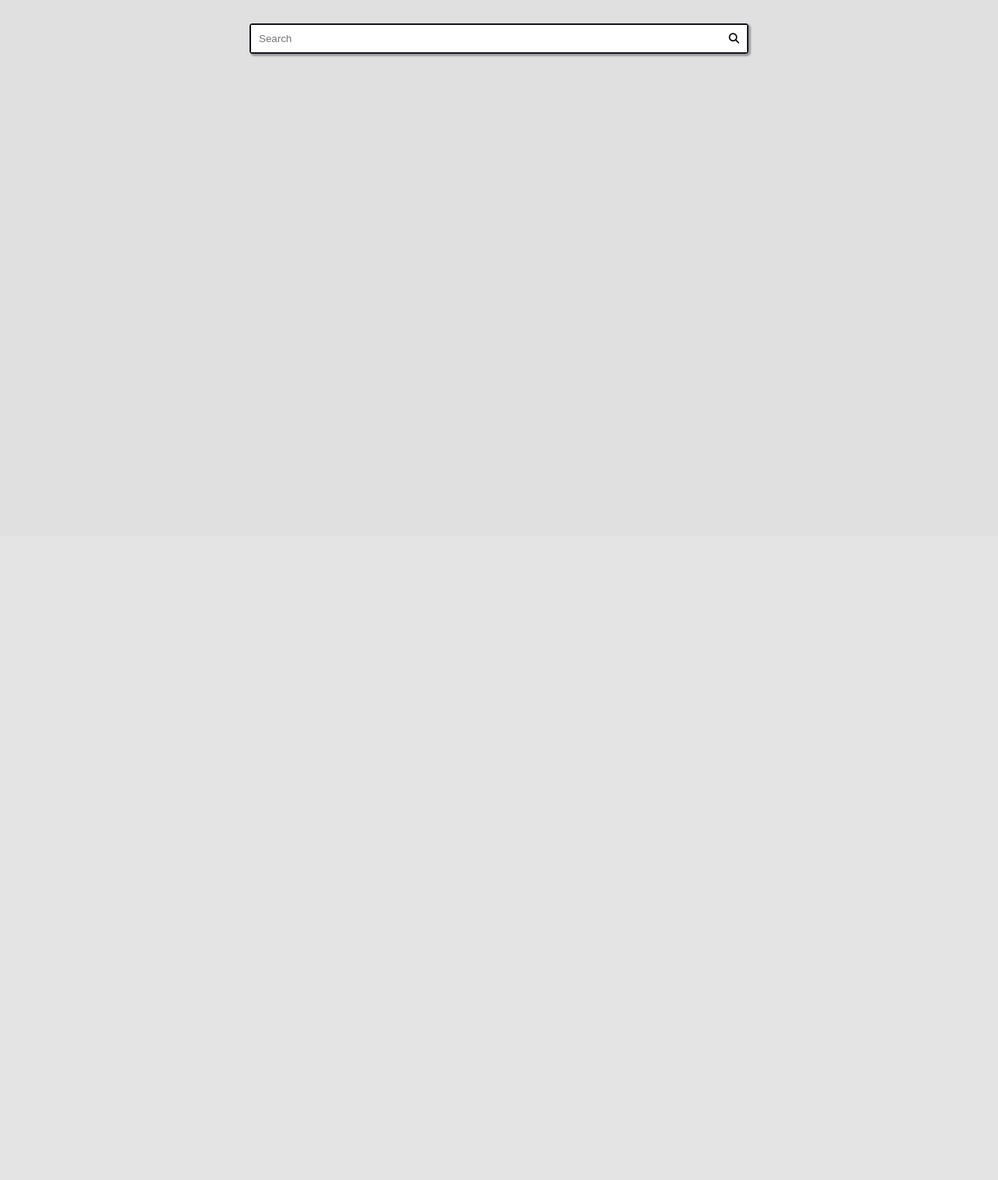
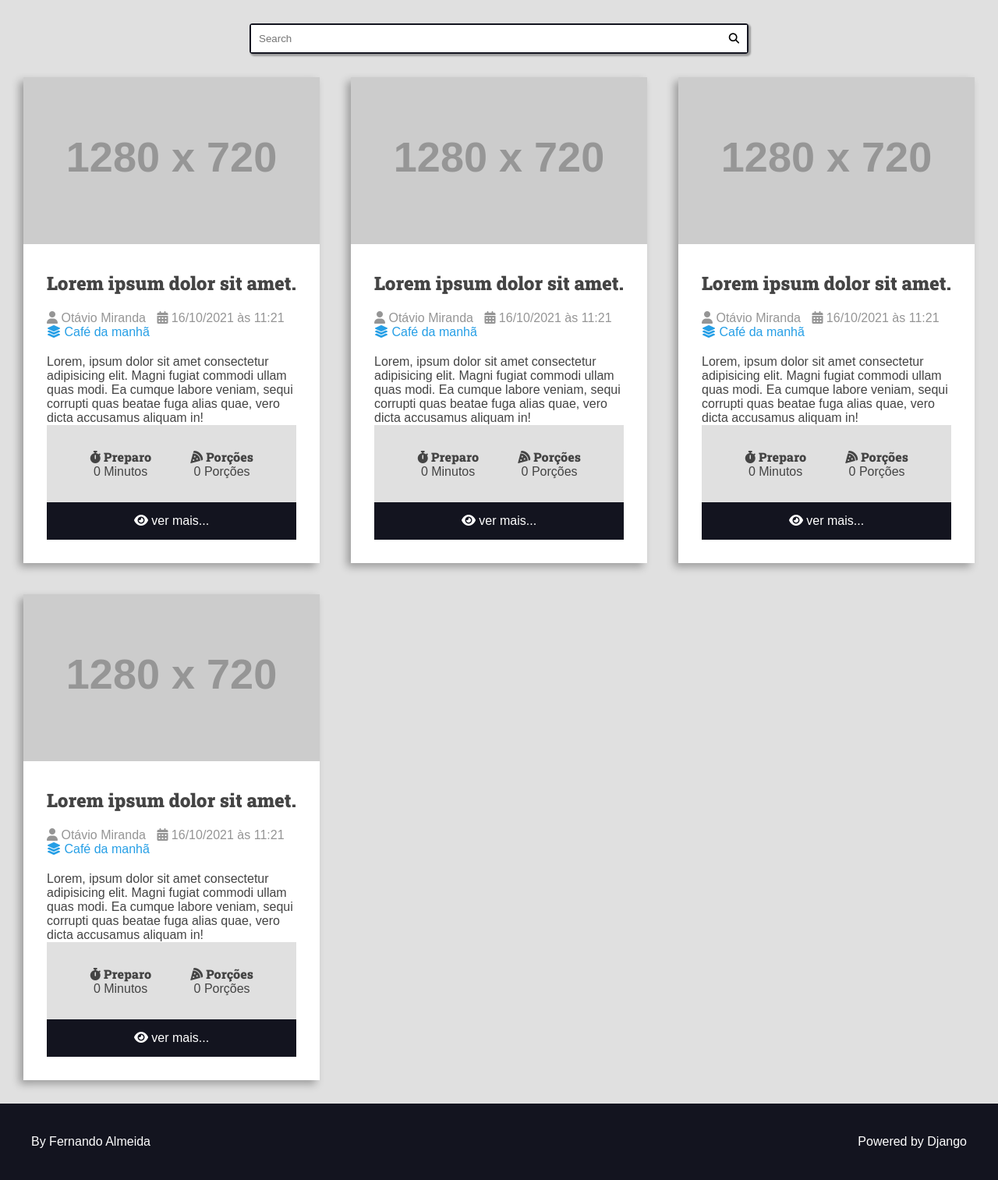
Before and after one commit to Fercolax/curso-django-1, a Django app: page / in a window 1280 px wide. Shown: the part 113-1626 px from the top of the page at 78% size. Before the commit the page ends 186 px from the top, so only its background shows below. Run offline with Django 5.2, Linux system fonts and the light colour scheme; grey boxes labelled with a size stand in for pictures from a placeholder-image service; some libraries are stand-ins or nearby versions.

Commit message:
criação do card de receitas e footer

```diff
--- a/recipes/templates/recipes/pages/home.html
+++ b/recipes/templates/recipes/pages/home.html
@@ -7,11 +7,16 @@
 
     <main class="main-content-container">
         <div class="main-content main-content-list container">
-
+            {% include 'recipes/partials/recipe.html' %}
+            {% include 'recipes/partials/recipe.html' %}
+            {% include 'recipes/partials/recipe.html' %}
+            {% include 'recipes/partials/recipe.html' %}
+            </div>
 
         </div>
     </main>
 
+   {% include 'recipes/partials/footer.html' %}
 
 
 
--- /dev/null
+++ b/recipes/templates/recipes/partials/footer.html
@@ -0,0 +1,9 @@
+<footer class="main-footer">
+    <div class="developer">
+      <a href="https://www.otaviomiranda.com.br/" target="_blank" rel="noreferrer noopener">By Fernando Almeida</a>
+    </div>
+
+    <div class="powered">
+      <a href="https://www.djangoproject.com/" target="_blank" rel="noreferrer noopener">Powered by Django</a>
+    </div>
+  </footer>
--- a/recipes/templates/recipes/partials/head.html
+++ b/recipes/templates/recipes/partials/head.html
@@ -74,6 +74,7 @@
         font-family: var(--font-primary);
         font-size: 1.6rem;
         background-color: var(--color-gray-1);
+        color: var(--color-dark-text);
        }
 
        h1,
@@ -170,8 +171,109 @@
         grid-template-columns: repeat(auto-fit, minmax(340px, 1fr));
         gap: var(--spacing-gutter-large);
        }
+       .recipe{
+        background: var(--color-white);
+        box-shadow: -5px 5px 10px rgba(0, 0, 0, 0.3);
+        transition: all 300ms ease-in-out;
+        transform:scale(1);
+
+       }
+
+       .recipe img{
+        max-width: 100%;
+
+       }
+
+       .recipe-list-item{
+        max-width: 64rem;
+        background: var(--color-white);
+       }
+       .recipe-list-item:hover{
+        box-shadow: 0 0 20px rgba(0, 0, 0, 0.3);
+        transform: scale(1.02);
+        box-shadow: -8px 8px 18px rgba(0, 0, 0, 0.2);
+       }
+
+       .recipe-title-container{
+        padding: var(--spacing-gutter-medium);
+        padding-bottom: 2rem;
+
+       }
+
+       .recipe-author{
+        padding: 0 var(--spacing-gutter-medium);
+       }
+
+       .recipe-content{
+        padding:  var(--spacing-gutter-medium);
+        padding-top: 2rem;
+       }
+       .recipe-author-item{
+        color: var(--color-gray-4);
+        margin-right: 1rem;
+       }
+
+       .recipe-author a{
+        color: var(--color-primary);
+        transition: all 300ms ease-in-out;
+        text-decoration: none;
+       }
+       .recipe-author a:hover{
+        color: var(--color-primary-dark);
+       }
 
 
+       .recipe-meta-container {
+        display: flex;
+        flex-flow: row wrap;
+        padding: var(--spacing-gutter-medium);
+        background: var(--color-gray-1);
+    }
+
+    .recipe-meta {
+        display: flex;
+        flex-flow: column nowrap;
+        flex-shrink: 1;
+        flex-grow: 1;
+        text-align: center;
+    }
+
+    .recipe-meta-title {
+        font-size: 1.6rem;
+    }
+
+    .recipe-footer a {
+        background: var(--color-primary-dark);
+        display: block;
+        color: var(--color-white);
+        text-decoration: none;
+        text-align: center;
+        padding: 1.5rem var(--spacing-gutter-medium);
+        transition: all 300ms ease-in-out;
+    }
+
+    .recipe-footer a:hover {
+        filter: brightness(2);
+    }
+
+    .main-footer {
+        display: flex;
+        align-items: center;
+        justify-content: space-between;
+        background: var(--color-primary-dark);
+        color: var(--color-white);
+        padding: var(--spacing-gutter-large);
+    }
+
+    .main-footer a {
+        color: var(--color-white);
+        text-decoration: none;
+        transition: all 300ms ease-in-out;
+    }
+
+    .main-footer a:hover {
+        filter: brightness(.8);
+    }
 
     </style>
 </head>
--- /dev/null
+++ b/recipes/templates/recipes/partials/recipe.html
@@ -0,0 +1,54 @@
+<div class="recipe recipe-list-item">
+    <div class="recipe-cover">
+        <img src="https://placehold.co/1280x720" alt="temporário">
+    </div>
+    <div class="recipe-title-container">
+        <h2 class="recipe-title">Lorem ipsum dolor sit amet.</h2>
+    </div>
+
+    <div class="recipe-author">
+        <span class="recipe-author-item">
+            <i class="fas fa-user"></i>
+            Otávio Miranda
+        </span>
+        <span class="recipe-author-item">
+            <i class="fas fa-calendar-alt"></i>
+            16/10/2021 às 11:21
+        </span>
+        <span class="recipe-author-item">
+            <a href="/recipes/category/cafe-da-manha/">
+                <i class="fas fa-layer-group"></i>
+                <span>Café da manhã</span>
+            </a>
+        </span>
+    </div>
+
+    <div class="recipe-content">
+        <p>Lorem, ipsum dolor sit amet consectetur adipisicing elit. Magni fugiat commodi ullam quas modi.
+            Ea cumque labore veniam, sequi corrupti quas beatae fuga alias quae, vero dicta accusamus
+            aliquam in!</p>
+
+            <div class="recipe-meta-container">
+                <div class="recipe-meta recipe-preparation">
+                    <h3 class="recipe-meta-title"><i class="fas fa-stopwatch"></i> Preparo</h3>
+                    <div class="recipe-meta-text">
+                        0 Minutos
+                    </div>
+                </div>
+                <div class="recipe-meta recipe-servings">
+                    <h3 class="recipe-meta-title"><i class="fas fa-pizza-slice"></i> Porções</h3>
+                    <div class="recipe-meta-text">
+                        0 Porções
+                    </div>
+                </div>
+            </div>
+
+            <footer class="recipe-footer">
+                <a class="recipe-read-more button button-dark button-full-width" href="/recipes/3/">
+                    <i class="fas fa-eye"></i>
+                    <span>ver mais...</span>
+                </a>
+            </footer>
+
+        </div>
+    </div>
```
